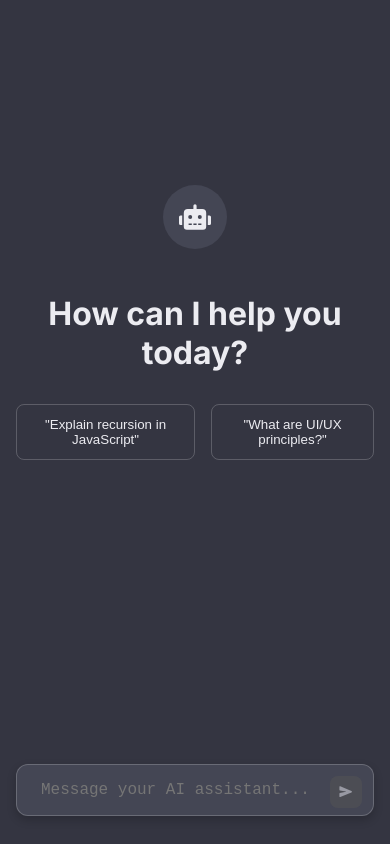
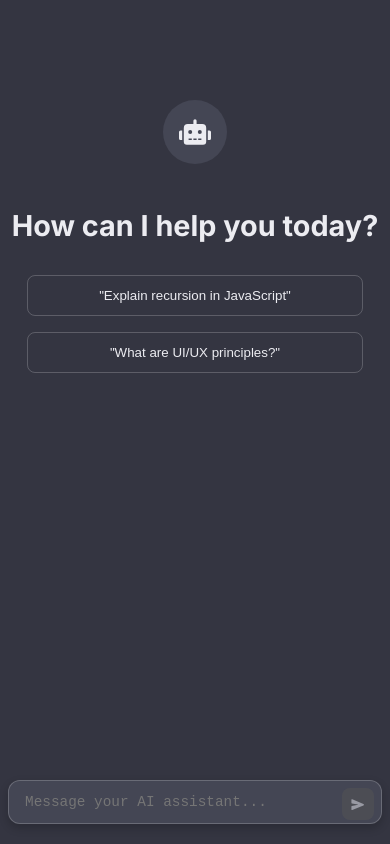
Before and after one commit to Muqtabis/chatbot, a React (Create React App) app in the folder frontend/: page / in a window 390 px wide. Built offline with nearby package versions, Linux system fonts and the light colour scheme.

Commit message:
feat: Add responsive styles for mobile

```diff
--- a/frontend/src/App.css
+++ b/frontend/src/App.css
@@ -116,3 +116,52 @@ body {
 }
 .send-button:not(:disabled):hover { background-color: #666; }
 .send-button:disabled { opacity: 0.5; cursor: not-allowed; }
+/* src/App.css */
+
+/* --- ADD THIS ENTIRE BLOCK TO THE END OF YOUR FILE --- */
+
+/* --- 6. Mobile Responsiveness --- */
+@media (max-width: 768px) {
+  /* Use the full screen, remove wide padding */
+  .chat-view {
+    padding: 1rem 0.5rem;
+  }
+
+  .chat-content {
+    padding-bottom: 2rem;
+  }
+
+  /* Make messages slightly narrower to feel less cramped */
+  .message-container {
+    max-width: 90%;
+  }
+
+  /* Adjust welcome screen for small displays */
+  .welcome-screen {
+    padding-top: 10vh;
+  }
+  .welcome-screen h1 {
+    font-size: 1.8rem;
+  }
+  .example-prompts {
+    flex-direction: column; /* Stack buttons vertically */
+    width: 90%;
+  }
+
+  /* Make the input area and button more compact */
+  .input-container {
+    padding: 1rem 0.5rem;
+  }
+
+  .chat-input {
+    padding: 0.8rem 3rem 0.8rem 1rem;
+    font-size: 0.9rem;
+    border-radius: 12px;
+  }
+
+  .send-button {
+    right: 0.5rem;
+    width: 32px;
+    height: 32px;
+  }
+}
```
